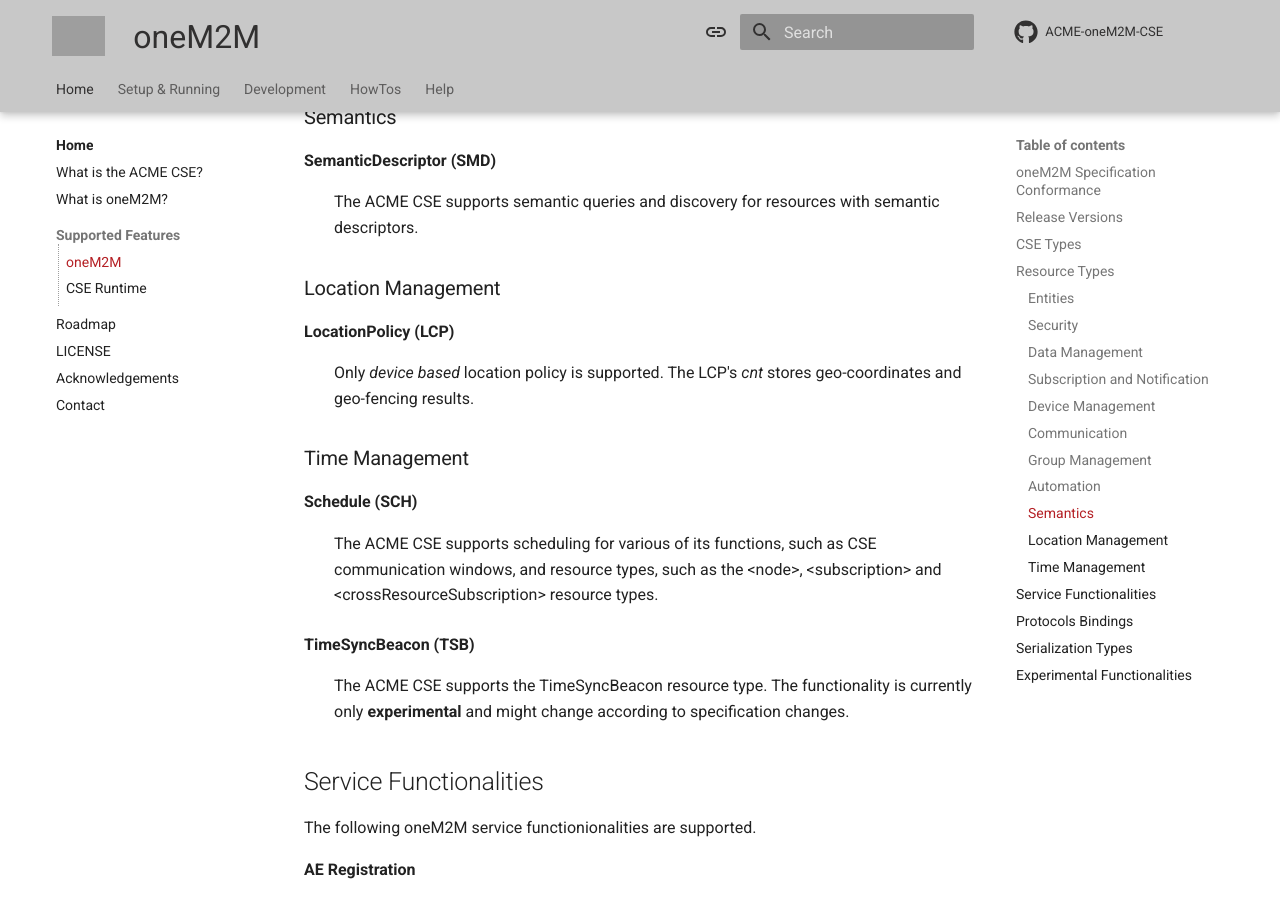
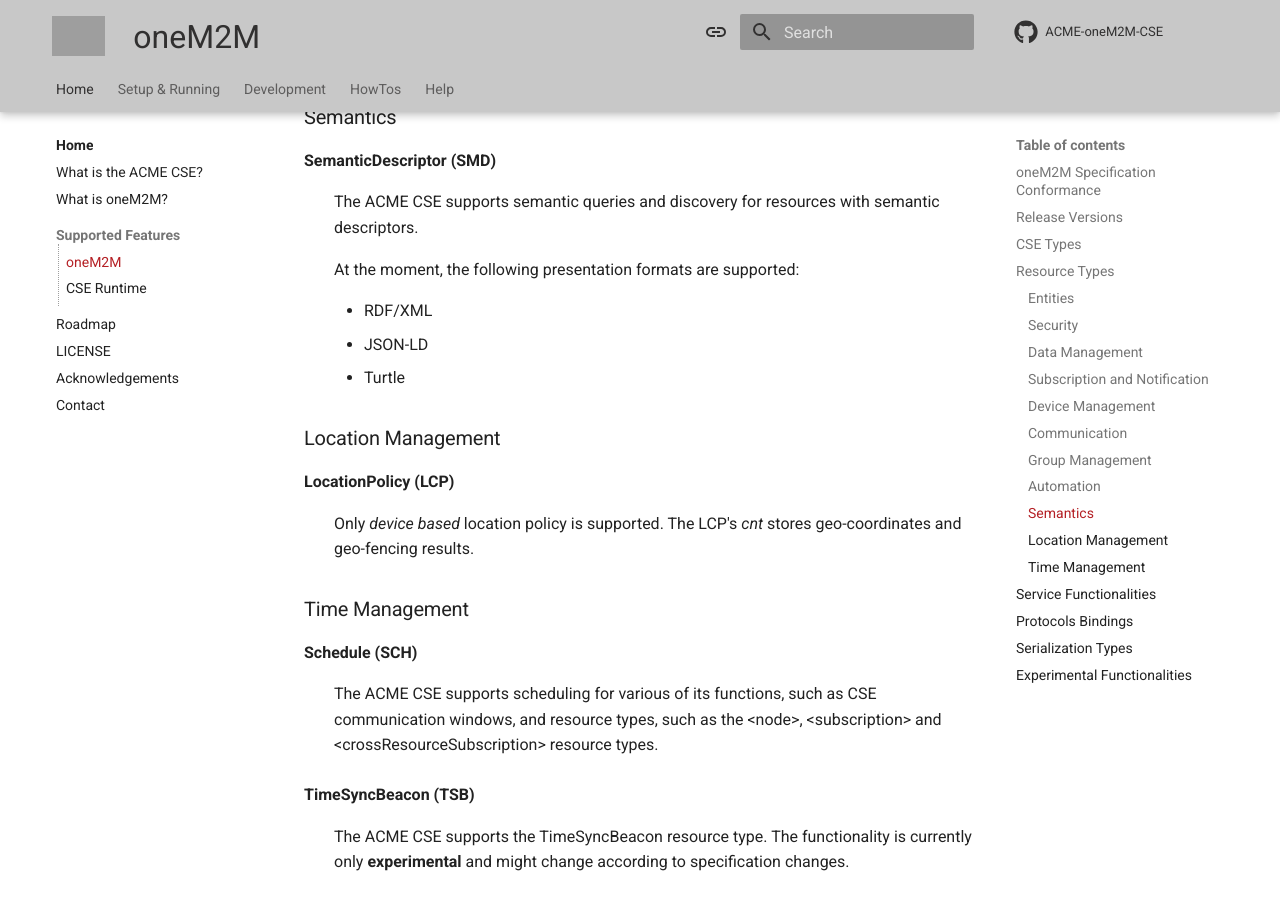
Before and after one commit to ankraft/ACME-oneM2M-CSE-mkdocs, an MkDocs documentation site: the page built from docs/home/Supported.md, in a window 1280 px wide and 900 px high, scrolled down 4202 px. Built offline with MkDocs 1.6.1 and Material for MkDocs 9.7.7, drawn with Linux system fonts in a browser that asks for light colours; comment, search, counter and statistics services are not loaded; grey boxes are pictures that could not be loaded.

Commit message:
Updated supported semantic presentation formats

```diff
--- a/docs/home/Supported.md
+++ b/docs/home/Supported.md
@@ -180,6 +180,12 @@
 **SemanticDescriptor (SMD)**
 
 :	The ACME CSE supports semantic queries and discovery for resources with semantic descriptors.
+
+	At the moment, the following presentation formats are supported:
+
+	- RDF/XML
+	- JSON-LD
+	- Turtle
 
 
 
```
